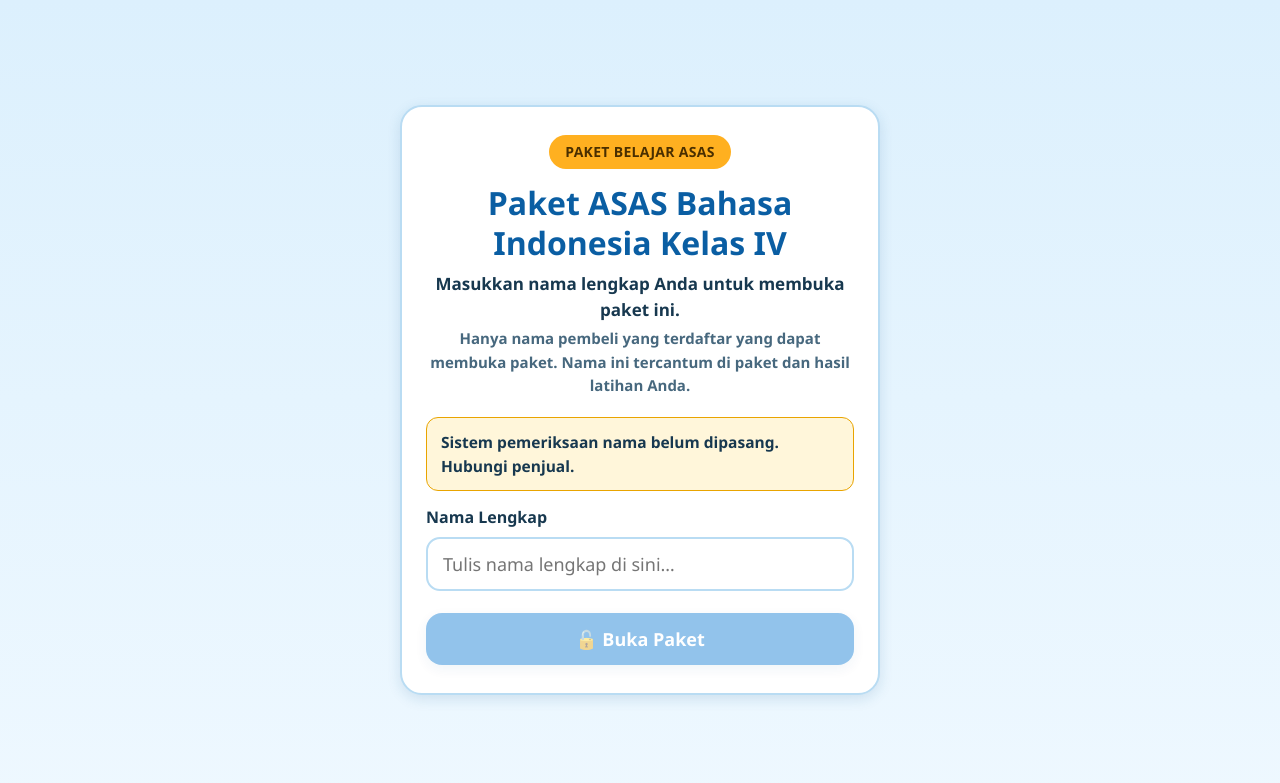
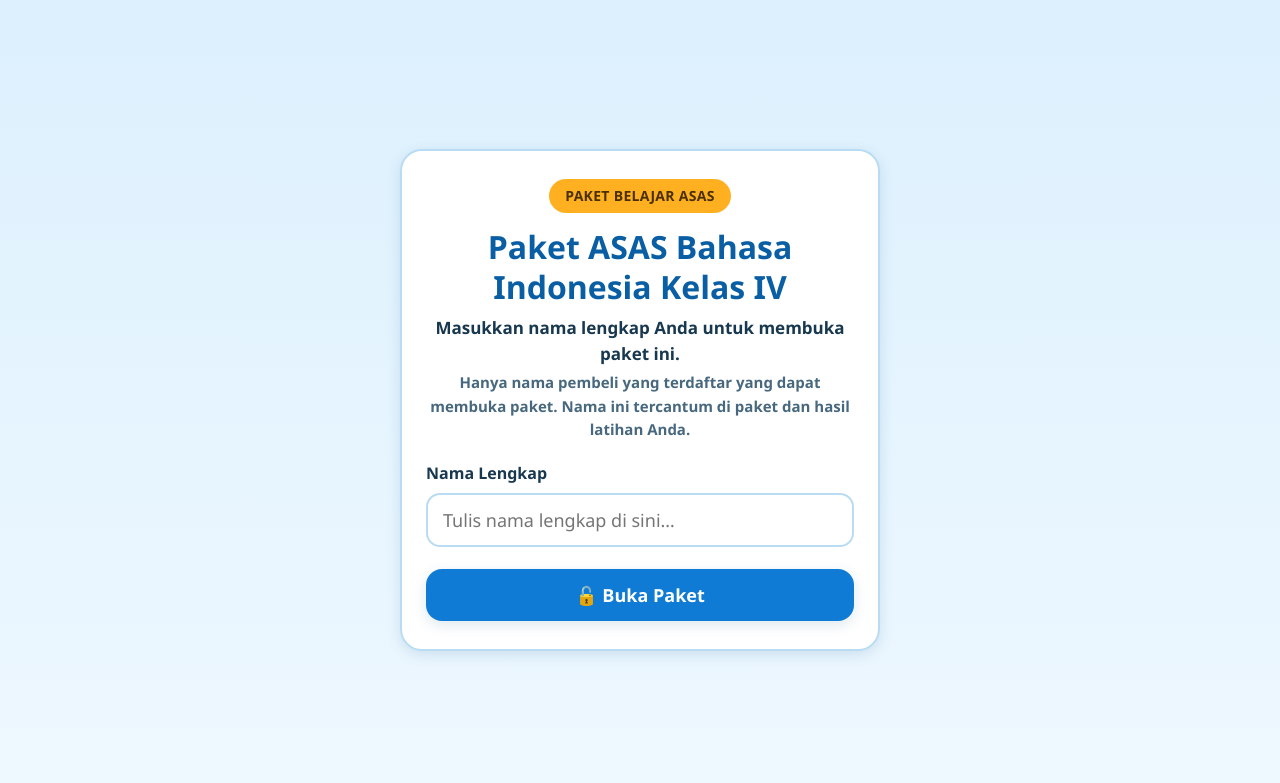
Before and after one commit to sang-guru-matematika/pakmail, a plain HTML site: page paket-soal/sd/kelas-4/bahasa-indonesia/index.html in a window 1280 px wide. Shown: the top 783 px of the page. Drawn offline with Linux system fonts and the light colour scheme.

Commit message:
Add files via upload

```diff
--- a/paket-soal/sd/kelas-4/bahasa-indonesia/index.html
+++ b/paket-soal/sd/kelas-4/bahasa-indonesia/index.html
@@ -591,7 +591,7 @@
        Biarkan kosong ("") bila Apps Script belum dipasang —
        gerbang akan terkunci dan menampilkan pesan hubungi penjual.
        ============================================================ */
-    var APPS_SCRIPT_URL = "";
+    var APPS_SCRIPT_URL = "https://script.google.com/macros/s/AKfycbzRi3IkD-9nmjKvU_luHZ1QqGcWijJ5NgDYAiBUJTK8Tss_EnQ4oqRYFQGLtDix2XLDGg/exec";
     /* Identitas mapel paket ini — setiap mapel dibeli terpisah,
        jadi pemeriksaan nama dan daftar pembeli selalu per mapel. */
     var MAPEL_ID = "sd-kelas-4-bahasa-indonesia";
```
Also changed, not shown: CARA-UNGGAH.txt.
